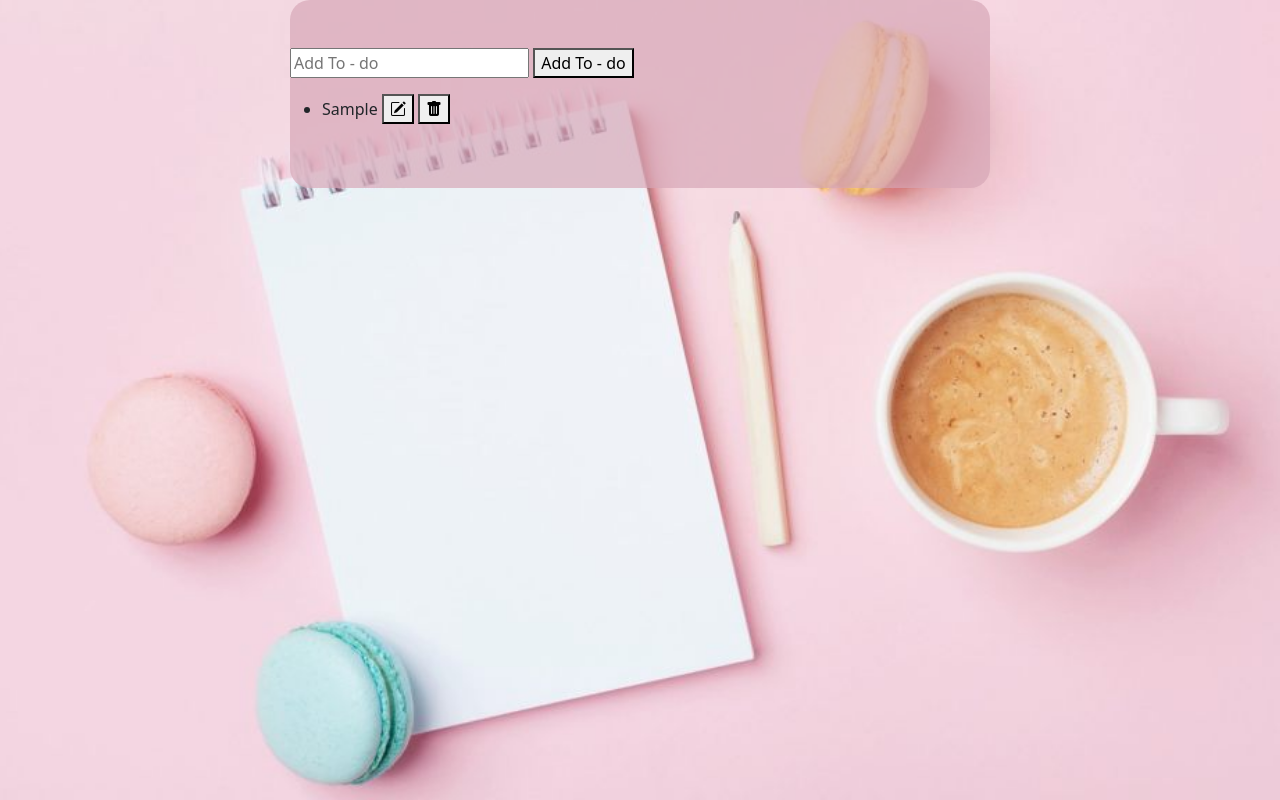
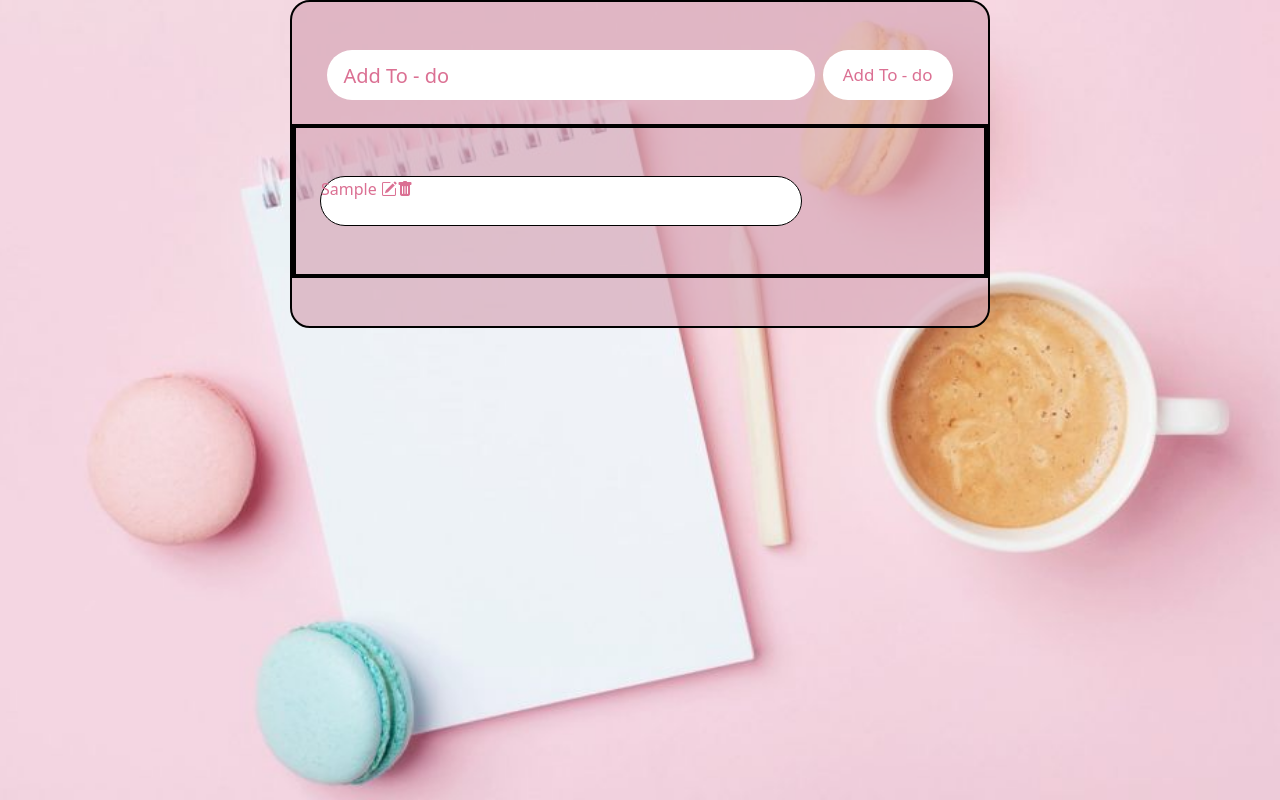
Before and after one commit to huzaifa8320/to_do_list, a plain HTML site: page index.html in a window 1280 px wide. Both pictures are taken after typing "Sample" into the empty fields and a click on the button "Add To - do". Drawn offline with nearby package versions, Linux system fonts and the light colour scheme.

Commit message:
first commit

```diff
--- a/index.html
+++ b/index.html
@@ -16,14 +16,21 @@
 
 <body class="main_back">
     <div class="container d-flex justify-content-center">
-        <div class="to_do py-5">
-            <input type="text" id="input_first" placeholder="Add To - do">
-            <button id="btn1">Add To - do</button>
-            <p id="error"></p>
-            <ul id="ul">
+        <div class="to_do py-5 bor">
+                <div class="div1 d-flex justify-content-center gap-2">
+                    <input type="text" id="input_first" placeholder="Add To - do" class="ps-3">
+                    <button id="btn1">Add To - do</button>
+                </div>
+                <div id="divE" class="mt-4">
+                    <p id="error" class="text-center fs-5 mt-3"></p>
+                </div>
+                <div class="div2  d-flex justify-content-center gap-2 bor">
+                    <div class="div3 bor" id="paragraph">
 
-            </ul>
+                    </div>
+                </div>
         </div>
+    </div>
     </div>
 
 
--- a/js/app.js
+++ b/js/app.js
@@ -1,34 +1,39 @@
 var input_first = document.getElementById(`input_first`)
-var ul = document.getElementById(`ul`)
+var paragraph = document.getElementById(`paragraph`)
 var btn1 = document.getElementById(`btn1`)
 var error = document.getElementById(`error`)
+var divE = document.getElementById(`divE`)
 
 function add() {
     if (input_first.value == ``) {
         error.innerText = `Please enter some text ❌`
+        divE.classList.add(`divE`)
         setTimeout(() => {
             error.innerText = ``
+            divE.classList.remove(`divE`)
         }, 3000);
     }
     else {
-        ul.innerHTML += `<li id = 'li'>${input_first.value} <button class="edit"><i class="bi bi-pencil-square"></i></button> <button class = 'delete'><i class="bi bi-trash-fill"></i></button> </li>`
+        paragraph.innerHTML += `<div class='div_li my-5 mx-4'><p id = 'para'>${input_first.value} <i class="bi bi-pencil-square edit"></i><i class="bi bi-trash-fill delete"></i> </p></div>`
         input_first.value = ``
     }
 
-    ul.addEventListener(`click`, function (e) {
-        if (e.target.parentElement.classList.contains(`edit`)) {
-            e.target.parentElement.parentElement.innerHTML = `<input type="text" id="input_second" placeholder="Enter text"> <button id = 'save'><i class="bi bi-clipboard-check-fill"></i></button>`
+    paragraph.addEventListener(`click`, function (e) {
+        if (e.target.classList.contains(`edit`)) {
+            e.target.parentElement.innerHTML = `<input type="text" id="input_second" placeholder="Enter text"> <button id = 'save'><i class="bi bi-clipboard-check-fill"></i></button>`
             var input_second = document.getElementById(`input_second`)
             var save = document.getElementById(`save`)
             function edit() {
                 if (input_second.value == ``) {
                     error.innerText = `Please enter some text ❌`
+                    divE.classList.add(`divE`)
                     setTimeout(() => {
                         error.innerText = ``
+                        divE.classList.remove(`divE`)
                     }, 3000);
                 }
                 else {
-                    input_second.parentElement.innerHTML = `${input_second.value} <button class="edit"><i class="bi bi-pencil-square"></i></button> <button class="delete"><i class="bi bi-trash-fill"></i></button>`
+                    input_second.parentElement.innerHTML = `${input_second.value} <i class="bi bi-pencil-square edit"></i><i class="bi bi-trash-fill delete"></i> </li>`
                 }
             }
             input_second.addEventListener(`keypress`, function (e) {
@@ -40,7 +45,7 @@ function add() {
                 edit()
             })
         }
-        else if (e.target.parentElement.classList.contains(`delete`)) {
+        else if (e.target.classList.contains(`delete`)) {
             e.target.parentElement.parentElement.remove()
         }
     })
@@ -58,3 +63,10 @@ input_first.addEventListener(`keypress`, function (e) {
         add()
     }
 })
+
+// activ input when I press i
+document.addEventListener('keydown', function (e) {
+    if (e.ctrlKey && e.key ==`i`) {
+        input_first.focus();
+    }
+})
--- a/style/style.css
+++ b/style/style.css
@@ -1,3 +1,17 @@
+*{
+    margin: 0px;
+    padding: 0px;
+    box-sizing: border-box;
+}
+
+:-webkit-scrollbar {
+    width: 10px;
+}
+
+::-webkit-scrollbar-thumb {
+    background-color: #c6718faf;
+}
+
 .main_back{
     background-image: url(../img/To-do-img.jpeg);
     width: 100%;
@@ -15,3 +29,53 @@
 .bor{
     border: 2px solid black;
 }
+#input_first{
+    outline: none;
+    border-top :none;
+    border-left: none;
+    border-right: none;
+    background: none;
+    font-size: 20px;
+    border: none;
+    color: palevioletred;
+    font-weight: 500;
+    width: 70%;
+    height: 50px;
+    background-color: white;
+    border-radius: 30px;
+}
+#input_first::-webkit-input-placeholder {
+    color: palevioletred;
+}
+
+#btn1{
+    width: 130px;
+    height: 50px;
+    border: none;
+    background-color: white;
+    color: palevioletred;
+    font-weight: 500;
+    border-radius: 30px;
+    font-size: 17px;
+}
+.div_li{
+    background-color: white;
+    border-radius: 30px;
+    color: palevioletred;
+    font-weight: 500;
+    height: 50px;
+    width: 70%;
+    border: 1px solid black;
+}
+.divE{
+    font-weight: 500;
+    height: 70px;
+    display: flex;
+    align-items: center;
+    justify-content: center;
+    background-color: white;
+    border: 1px solid black;
+}
+#paragraph{
+    width: 100%;
+}
```
